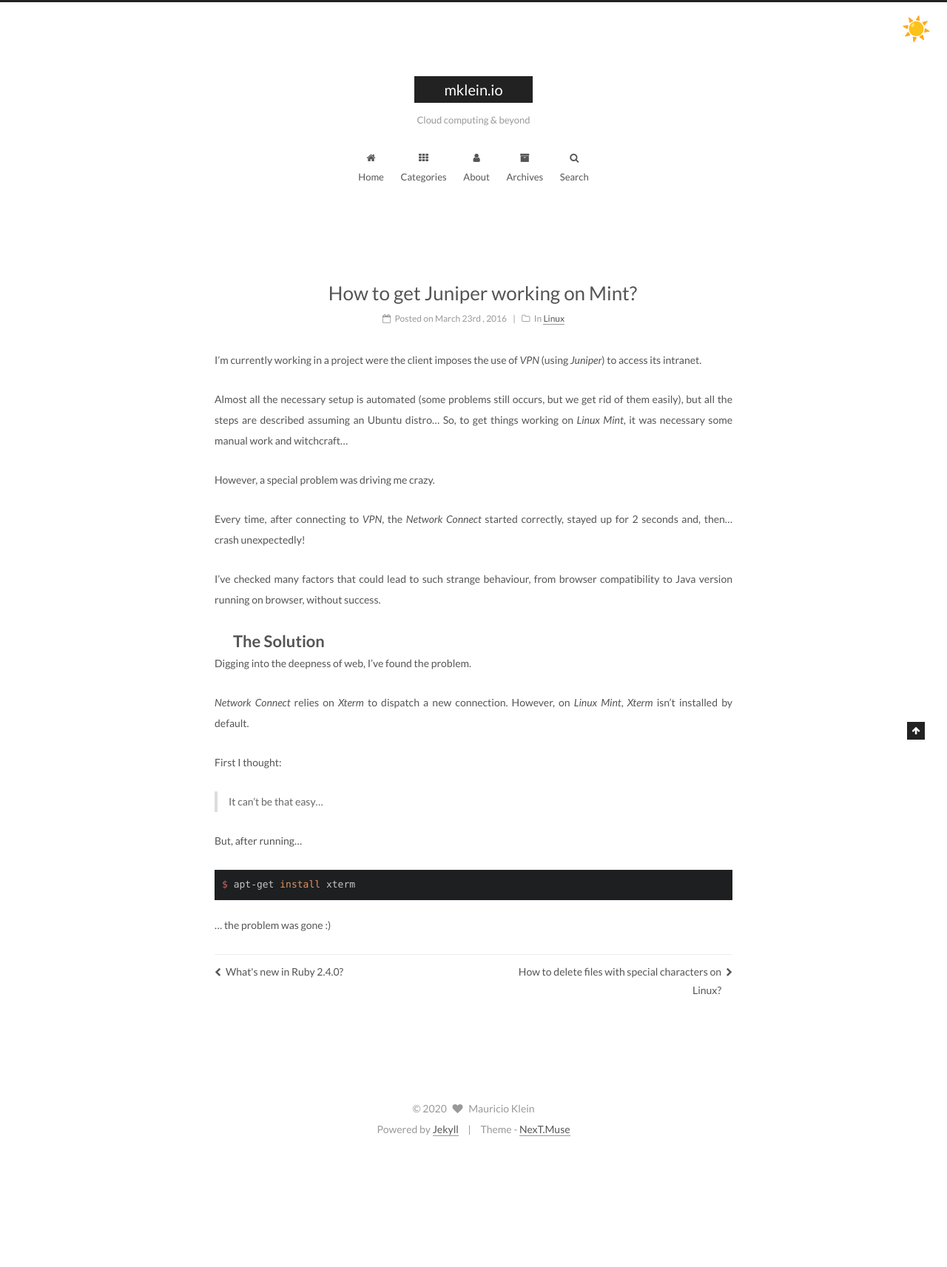
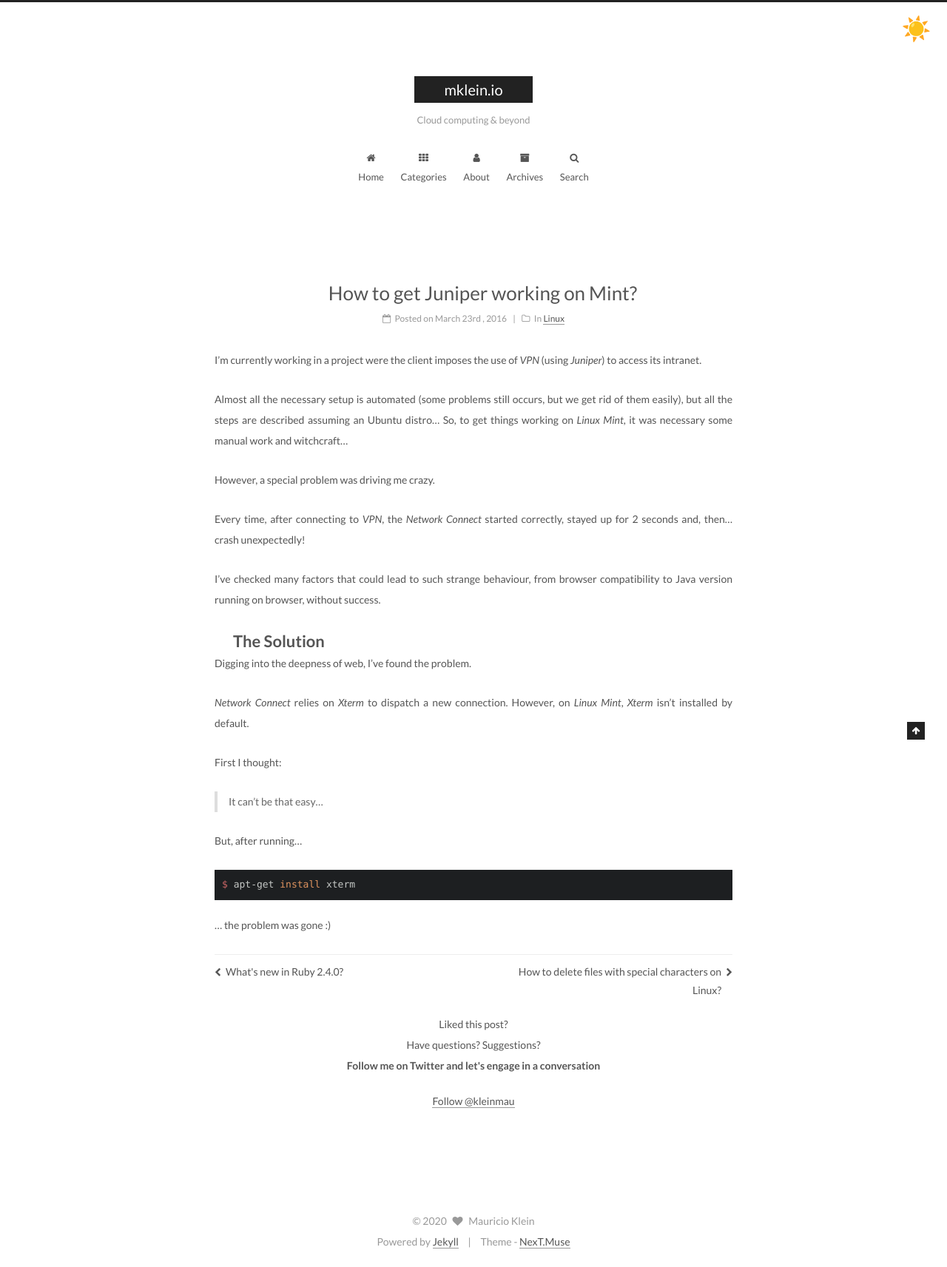
Before and after one commit to mauricioklein/mauricioklein.github.io, a Jekyll site: the page built from _posts/2016-03-23-how-to-get-juniper-work-on-mint.md, in a window 1280 px wide. Shown: the whole page at 74% size. Built offline with Jekyll 4.4.1, drawn with Linux system fonts in a browser that asks for light colours; comment, search, counter and statistics services are not loaded; before the commit the page ends 1561 px from its top, so only the background shows below that.

Commit message:
Add Twitter footer to posts

```diff
--- a/_config.yml
+++ b/_config.yml
@@ -243,7 +243,7 @@ social_icons:
   # Icon Mappings.
   # KeyMapsToSocialItemKey: NameOfTheIconFromFontAwesome
   GitHub: mauricioklein
-  Twitter: mkleinio
+  Twitter: kleinmau
   # Weibo: weibo
 
 
--- /dev/null
+++ b/_includes/_partials/twitter-footer.html
@@ -0,0 +1,14 @@
+{% if site.social_icons["Twitter"] %}
+  {% assign profile = site.social_icons["Twitter"] %}
+
+  <center>
+    <p style="margin: 0 0 0 0;">Liked this post?</p>
+    <p style="margin: 0 0 0 0;">Have questions? Suggestions?</p>
+    <p style="margin: 0 0 20px 0;"><b>Follow me on Twitter and let's engage in a conversation</b></p>
+
+    <a href="https://twitter.com/{{ profile }}?ref_src=twsrc%5Etfw" class="twitter-follow-button" data-size="large" data-show-screen-name="false" data-show-count="false">
+      Follow @{{ profile }}
+    </a>
+    <script async src="https://platform.twitter.com/widgets.js" charset="utf-8"></script>
+  </center>
+{% endif %}
--- a/_includes/post.html
+++ b/_includes/post.html
@@ -13,5 +13,6 @@
       {% include _partials/share/duoshuo_share.html %}
     {% endif %}
 
+    {% include _partials/twitter-footer.html %}
   </div>
 </div>
```
Also changed, not shown: about/index.md (+1 -1 lines).
